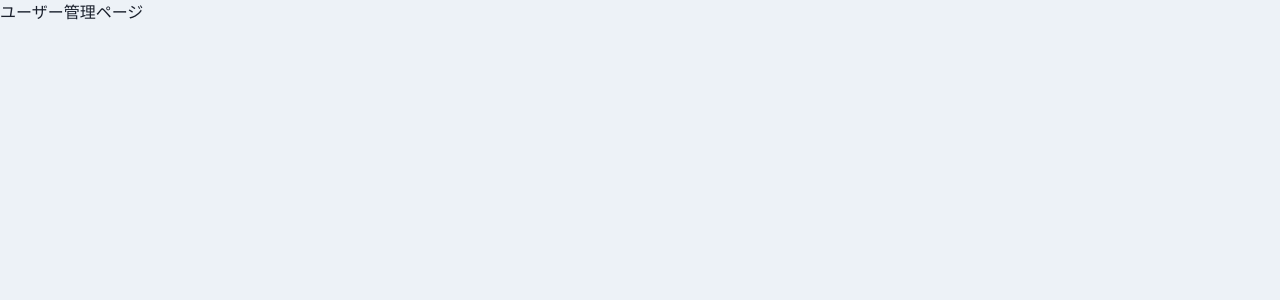
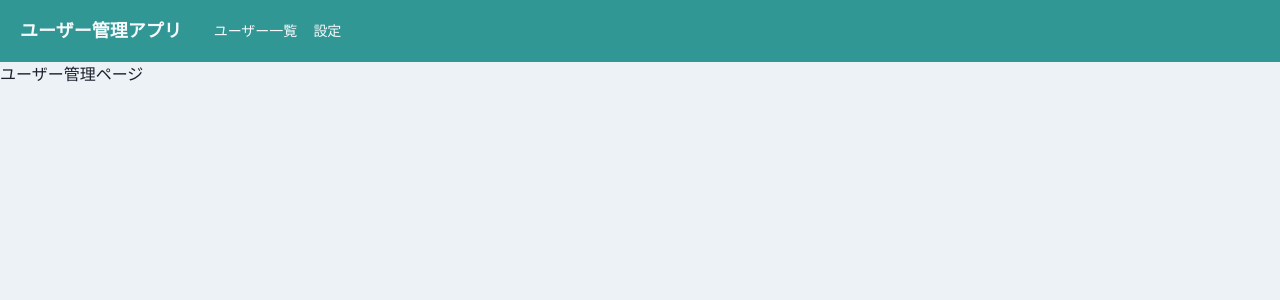
Before and after one commit to azhimattsu/react-user-management, a React (Create React App) app: page /home/user_management in a window 1280 px wide. Shown: the top 300 px of the page. Built offline with nearby package versions, Linux system fonts and the light colour scheme.

Commit message:
ヘッダーの作成

```diff
--- a/package.json
+++ b/package.json
@@ -9,6 +9,7 @@
   ],
   "main": "src/index.tsx",
   "dependencies": {
+    "@chakra-ui/icons": "1.1.1",
     "@chakra-ui/react": "1.7.4",
     "@emotion/react": "11.7.1",
     "@emotion/styled": "11.6.0",
--- /dev/null
+++ b/src/components/organisms/layout/Header.tsx
@@ -0,0 +1,68 @@
+import {
+  Box,
+  Button,
+  Drawer,
+  DrawerBody,
+  DrawerContent,
+  DrawerOverlay,
+  Flex,
+  Heading,
+  IconButton,
+  Link,
+  useDisclosure
+} from "@chakra-ui/react";
+import { memo, VFC } from "react";
+import { HamburgerIcon } from "@chakra-ui/icons";
+
+export const Header: VFC = memo(() => {
+  const { isOpen, onOpen, onClose } = useDisclosure();
+
+  return (
+    <>
+      <Flex
+        as="nav"
+        bg="teal.500"
+        color="gray.50"
+        align="center"
+        justify="space-between"
+        padding={{ base: 3, md: 5 }}
+      >
+        <Flex align="center" as="a" mr={8} _hover={{ cursor: "pointer" }}>
+          <Heading as="h1" fontSize={{ base: "md", md: "lg" }}>
+            ユーザー管理アプリ
+          </Heading>
+        </Flex>
+        <Flex
+          align="center"
+          fontSize="sm"
+          flexGrow={2}
+          display={{ base: "none", md: "flex" }}
+        >
+          <Box pr={4}>
+            <Link>ユーザー一覧</Link>
+          </Box>
+          <Link>設定</Link>
+        </Flex>
+        <IconButton
+          aria-label="メニューボタン"
+          icon={<HamburgerIcon />}
+          size="sm"
+          variant="unstyled"
+          display={{ base: "block", md: "none" }}
+          onClick={onOpen}
+        />
+      </Flex>
+      <Drawer placement="left" size="xs" onClose={onClose} isOpen={isOpen}>
+        <DrawerOverlay>
+          <DrawerContent>
+            <DrawerBody p={0} bg="gray.100">
+              <Button w="100%">TOP</Button>
+              <Button w="100%">ユーザー一覧</Button>
+              <Button w="100%">設定</Button>
+            </DrawerBody>
+          </DrawerContent>
+        </DrawerOverlay>
+      </Drawer>
+    </>
+  );
+});
--- /dev/null
+++ b/src/components/templeates/HeaderLayout.tsx
@@ -0,0 +1,16 @@
+import { memo, ReactNode, VFC } from "react";
+import { Header } from "../organisms/layout/Header";
+
+type Props = {
+  children: ReactNode;
+};
+
+export const HeaderLayout: VFC<Props> = memo((props) => {
+  const { children } = props;
+  return (
+    <>
+      <Header />
+      {children}
+    </>
+  );
+});
--- a/src/router/Router.tsx
+++ b/src/router/Router.tsx
@@ -3,6 +3,8 @@
 import { Login } from "../components/pages/Login";
 import { Page404 } from "../components/pages/Page404";
 import { HomeRoutes } from "./HomeRoutes";
+import { HeaderLayout } from "../components/templeates/HeaderLayout";
+
 export const Router: VFC = memo(() => {
   return (
     <Switch>
@@ -19,7 +21,7 @@
                 exact={route.exact}
                 path={`${url}${route.path}`}
               >
-                {route.children}
+                <HeaderLayout>{route.children}</HeaderLayout>
               </Route>
             ))}
           </Switch>
```
